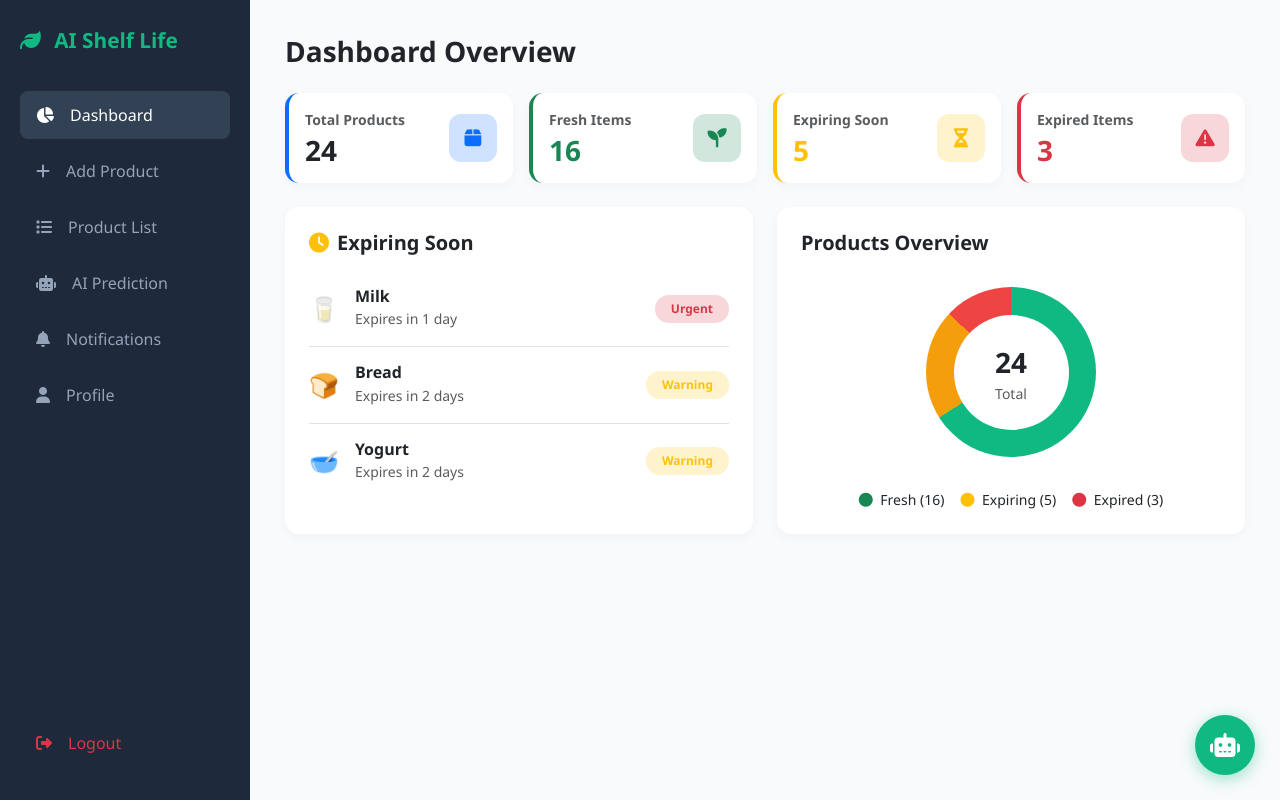
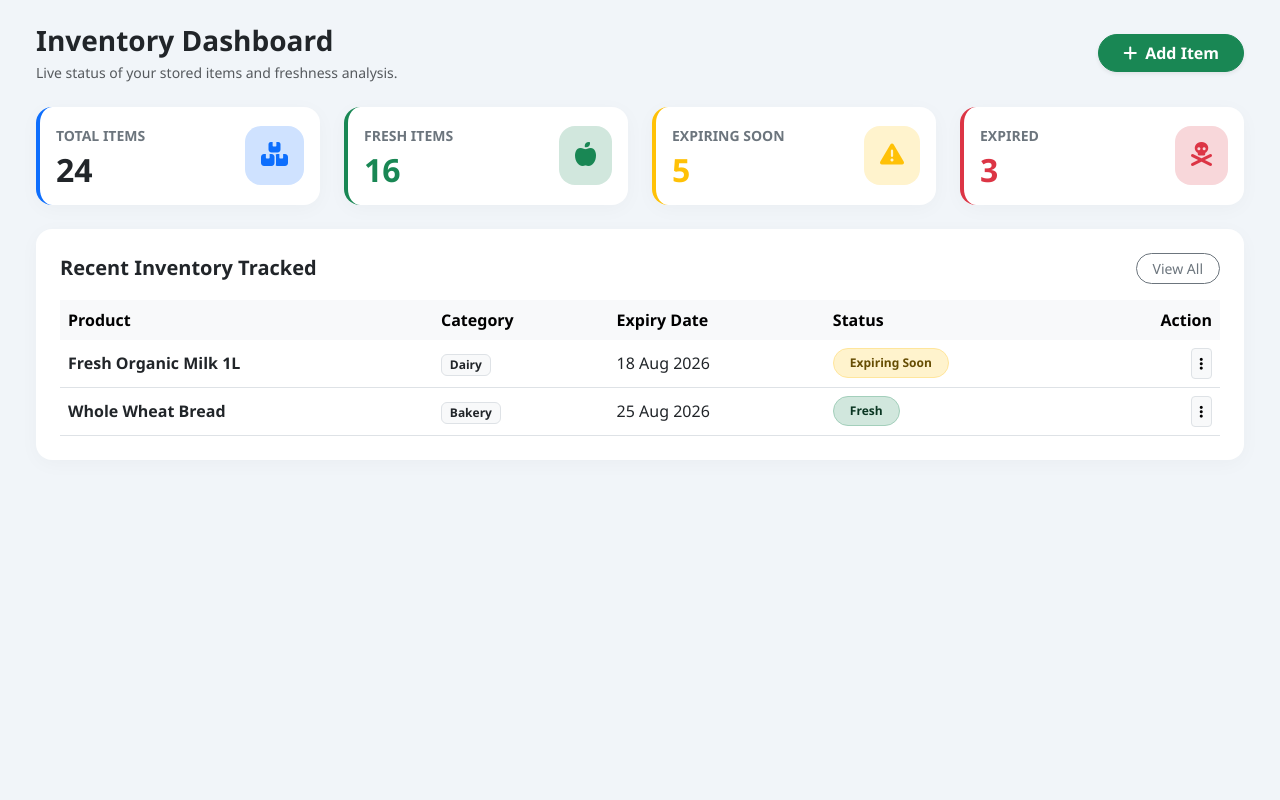
Before and after one commit to vaibhaviyadav2408-collab/-shelf-life-predictor, a Flask app: page /dashboard in a window 1280 px wide. Run offline with Flask 3, Linux system fonts and the light colour scheme.

Commit message:
Update dashboard title and styling

```diff
--- a/templates/dashboard.html
+++ b/templates/dashboard.html
@@ -3,244 +3,134 @@
 <head>
     <meta charset="UTF-8">
     <meta name="viewport" content="width=device-width, initial-scale=1.0">
-    <title>Dashboard - AI Shelf Life</title>
-    <!-- Bootstrap 5 CSS -->
+    <title>Dashboard - AI Shelf Life Predictor</title>
+
+    <!-- Header Files & CDNs -->
     <link href="https://cdn.jsdelivr.net/npm/bootstrap@5.3.0/dist/css/bootstrap.min.css" rel="stylesheet">
-    <!-- Font Awesome Icons -->
     <link rel="stylesheet" href="https://cdnjs.cloudflare.com/ajax/libs/font-awesome/6.4.0/css/all.min.css">
 
     <style>
-        * { box-sizing: border-box; }
-        body { background-color: #f8fafc; font-family: 'Segoe UI', Tahoma, Geneva, Verdana, sans-serif; margin: 0; padding: 0; }
-
-        /* Left Sidebar Styling */
-        .sidebar {
-            width: 250px;
-            height: 100vh;
-            position: fixed;
-            top: 0;
-            left: 0;
-            background: #1e293b;
-            color: #ffffff;
-            padding: 25px 20px;
-            display: flex;
-            flex-direction: column;
-            z-index: 1000;
+        body {
+            background-color: #f1f5f9;
+            font-family: 'Segoe UI', system-ui, -apple-system, sans-serif;
+            margin: 0;
+            padding: 24px;
         }
-        .sidebar-brand { font-size: 1.3rem; font-weight: 700; color: #10b981; margin-bottom: 35px; }
-        .sidebar a {
-            color: #94a3b8;
-            text-decoration: none;
-            padding: 12px 16px;
-            border-radius: 8px;
-            margin-bottom: 8px;
-            display: flex;
-            align-items: center;
-            font-weight: 500;
+        .card-custom {
+            border: none;
+            border-radius: 16px;
+            box-shadow: 0 4px 20px rgba(0, 0, 0, 0.03);
+            background: #ffffff;
         }
-        .sidebar a:hover, .sidebar a.active { background: #334155; color: #ffffff; }
-
-        /* Main Area */
-        .main-content { margin-left: 250px; padding: 35px; min-height: 100vh; }
-        .card-custom { border: none; border-radius: 14px; box-shadow: 0 4px 12px rgba(0, 0, 0, 0.03); background: #ffffff; }
-        .stat-icon { width: 48px; height: 48px; border-radius: 12px; display: flex; align-items: center; justify-content: center; font-size: 1.2rem; }
-
-        /* Donut Chart Visual */
-        .chart-container {
-            width: 170px; height: 170px; border-radius: 50%;
-            background: conic-gradient(#10b981 0% 66%, #f59e0b 66% 87%, #ef4444 87% 100%);
-            display: flex; align-items: center; justify-content: center; margin: auto;
-        }
-        .chart-donut {
-            width: 115px; height: 115px; background: #ffffff; border-radius: 50%;
-            display: flex; flex-direction: column; align-items: center; justify-content: center;
-        }
-
-        /* Floating AI Chatbot Button */
-        .chat-btn {
-            position: fixed; bottom: 25px; right: 25px; width: 60px; height: 60px;
-            background: #10b981; color: white; border-radius: 50%; display: flex;
-            align-items: center; justify-content: center; font-size: 24px;
-            cursor: pointer; box-shadow: 0 4px 15px rgba(16, 185, 129, 0.4); border: none; z-index: 1050;
-        }
-        .chat-box {
-            position: fixed; bottom: 95px; right: 25px; width: 340px; height: 420px;
-            background: #ffffff; border-radius: 16px; box-shadow: 0 10px 30px rgba(0,0,0,0.15);
-            display: none; flex-direction: column; overflow: hidden; z-index: 1050; border: 1px solid #e2e8f0;
-        }
-        .chat-header { background: #10b981; color: white; padding: 15px; font-weight: bold; display: flex; justify-content: space-between; align-items: center; }
-        .chat-body { flex: 1; padding: 15px; overflow-y: auto; background: #f8fafc; font-size: 14px; }
-        .chat-msg { margin-bottom: 10px; max-width: 80%; padding: 10px 14px; border-radius: 12px; font-size: 13px; line-height: 1.4; }
-        .msg-bot { background: #e2e8f0; color: #1e293b; align-self: flex-start; border-bottom-left-radius: 2px; }
-        .msg-user { background: #10b981; color: white; margin-left: auto; border-bottom-right-radius: 2px; }
-        .chat-footer { padding: 10px; background: white; border-top: 1px solid #e2e8f0; display: flex; gap: 8px; }
     </style>
 </head>
 <body>
 
-<!-- Left Fixed Navigation Sidebar -->
-<div class="sidebar">
-    <div class="sidebar-brand">
-        <i class="fa-solid fa-leaf me-2"></i> AI Shelf Life
+<div class="container-fluid">
+    <div class="d-flex justify-content-between align-items-center mb-4">
+        <div>
+            <h3 class="fw-bold text-dark mb-1">Inventory Dashboard</h3>
+            <p class="text-muted small mb-0">Live status of your stored items and freshness analysis.</p>
         </div>
-    <a href="/dashboard" class="active"><i class="fa-solid fa-chart-pie me-3"></i> Dashboard</a>
-    <a href="/add-product"><i class="fa-solid fa-plus me-3"></i> Add Product</a>
-    <a href="/product-list"><i class="fa-solid fa-list me-3"></i> Product List</a>
-    <a href="/ai-prediction"><i class="fa-solid fa-robot me-3"></i> AI Prediction</a>
-    <a href="/notifications"><i class="fa-solid fa-bell me-3"></i> Notifications</a>
-    <a href="/profile"><i class="fa-solid fa-user me-3"></i> Profile</a>
-    <a href="/logout" class="mt-auto text-danger"><i class="fa-solid fa-right-from-bracket me-3"></i> Logout</a>
+        <a href="/add-product" class="btn btn-success rounded-pill px-4 shadow-sm fw-semibold">
+            <i class="fa-solid fa-plus me-2"></i>Add Item
+        </a>
     </div>
 
-<!-- Main Area Content -->
-<div class="main-content">
-    <h3 class="fw-bold mb-4">Dashboard Overview</h3>
-
-    <!-- Cards Row -->
-    <div class="row g-3 mb-4">
-        <div class="col-md-3">
-            <div class="card card-custom p-3 border-start border-primary border-4">
-                <div class="d-flex align-items-center justify-content-between">
-                    <div><p class="text-muted mb-1 small fw-semibold">Total Products</p><h3 class="fw-bold mb-0">24</h3></div>
-                    <div class="stat-icon bg-primary-subtle text-primary"><i class="fa-solid fa-box"></i></div>
+    <!-- Analytics Cards -->
+    <div class="row g-4 mb-4">
+        <div class="col-xl-3 col-md-6">
+            <div class="card card-custom p-3 border-start border-4 border-primary">
+                <div class="d-flex justify-content-between align-items-center">
+                    <div>
+                        <span class="text-secondary small fw-bold text-uppercase">Total Items</span>
+                        <h2 class="fw-bold text-dark mb-0 mt-1">{{ total if total else 24 }}</h2>
                     </div>
-            </div>
-        </div>
-
-        <div class="col-md-3">
-            <div class="card card-custom p-3 border-start border-success border-4">
-                <div class="d-flex align-items-center justify-content-between">
-                    <div><p class="text-muted mb-1 small fw-semibold">Fresh Items</p><h3 class="fw-bold mb-0 text-success">16</h3></div>
-                    <div class="stat-icon bg-success-subtle text-success"><i class="fa-solid fa-seedling"></i></div>
-                </div>
-            </div>
-        </div>
-
-        <div class="col-md-3">
-            <div class="card card-custom p-3 border-start border-warning border-4">
-                <div class="d-flex align-items-center justify-content-between">
-                    <div><p class="text-muted mb-1 small fw-semibold">Expiring Soon</p><h3 class="fw-bold mb-0 text-warning">5</h3></div>
-                    <div class="stat-icon bg-warning-subtle text-warning"><i class="fa-solid fa-hourglass-half"></i></div>
-                </div>
-            </div>
-        </div>
-
-        <div class="col-md-3">
-            <div class="card card-custom p-3 border-start border-danger border-4">
-                <div class="d-flex align-items-center justify-content-between">
-                    <div><p class="text-muted mb-1 small fw-semibold">Expired Items</p><h3 class="fw-bold mb-0 text-danger">3</h3></div>
-                    <div class="stat-icon bg-danger-subtle text-danger"><i class="fa-solid fa-triangle-exclamation"></i></div>
+                    <div class="bg-primary-subtle text-primary p-3 rounded-4">
+                        <i class="fa-solid fa-boxes-stacked fs-4"></i>
                     </div>
                 </div>
             </div>
         </div>
-
-    <!-- Bottom Section -->
-    <div class="row g-4">
-        <div class="col-md-6">
-            <div class="card card-custom p-4 h-100">
-                <h5 class="fw-bold mb-3"><i class="fa-solid fa-clock text-warning me-2"></i>Expiring Soon</h5>
-                <div class="list-group list-group-flush">
-                    <div class="list-group-item d-flex justify-content-between align-items-center border-bottom py-3 px-0">
-                        <div class="d-flex align-items-center">
-                            <span class="fs-4 me-3">🥛</span>
-                            <div><h6 class="mb-0 fw-semibold">Milk</h6><small class="text-muted">Expires in 1 day</small></div>
+        <div class="col-xl-3 col-md-6">
+            <div class="card card-custom p-3 border-start border-4 border-success">
+                <div class="d-flex justify-content-between align-items-center">
+                    <div>
+                        <span class="text-secondary small fw-bold text-uppercase">Fresh Items</span>
+                        <h2 class="fw-bold text-success mb-0 mt-1">{{ fresh if fresh else 16 }}</h2>
                     </div>
-                        <span class="badge bg-danger-subtle text-danger px-3 py-2 rounded-pill">Urgent</span>
-                    </div>
-
-                    <div class="list-group-item d-flex justify-content-between align-items-center border-bottom py-3 px-0">
-                        <div class="d-flex align-items-center">
-                            <span class="fs-4 me-3">🍞</span>
-                            <div><h6 class="mb-0 fw-semibold">Bread</h6><small class="text-muted">Expires in 2 days</small></div>
-                        </div>
-                        <span class="badge bg-warning-subtle text-warning px-3 py-2 rounded-pill">Warning</span>
-                    </div>
-
-                    <div class="list-group-item d-flex justify-content-between align-items-center border-0 py-3 px-0">
-                        <div class="d-flex align-items-center">
-                            <span class="fs-4 me-3">🥣</span>
-                            <div><h6 class="mb-0 fw-semibold">Yogurt</h6><small class="text-muted">Expires in 2 days</small></div>
-                        </div>
-                        <span class="badge bg-warning-subtle text-warning px-3 py-2 rounded-pill">Warning</span>
+                    <div class="bg-success-subtle text-success p-3 rounded-4">
+                        <i class="fa-solid fa-apple-whole fs-4"></i>
                     </div>
                 </div>
             </div>
         </div>
-
-        <div class="col-md-6">
-            <div class="card card-custom p-4 h-100 text-center">
-                <h5 class="fw-bold mb-3 text-start">Products Overview</h5>
-                <div class="d-flex justify-content-center align-items-center my-auto py-3">
-                    <div class="chart-container">
-                        <div class="chart-donut">
-                            <span class="fw-bold fs-3">24</span>
-                            <small class="text-muted d-block">Total</small>
+        <div class="col-xl-3 col-md-6">
+            <div class="card card-custom p-3 border-start border-4 border-warning">
+                <div class="d-flex justify-content-between align-items-center">
+                    <div>
+                        <span class="text-secondary small fw-bold text-uppercase">Expiring Soon</span>
+                        <h2 class="fw-bold text-warning mb-0 mt-1">{{ expiring if expiring else 5 }}</h2>
+                    </div>
+                    <div class="bg-warning-subtle text-warning p-3 rounded-4">
+                        <i class="fa-solid fa-triangle-exclamation fs-4"></i>
                     </div>
                 </div>
             </div>
-                <div class="d-flex justify-content-center gap-3 mt-3">
-                    <small><i class="fa-solid fa-circle text-success me-1"></i> Fresh (16)</small>
-                    <small><i class="fa-solid fa-circle text-warning me-1"></i> Expiring (5)</small>
-                    <small><i class="fa-solid fa-circle text-danger me-1"></i> Expired (3)</small>
+        </div>
+        <div class="col-xl-3 col-md-6">
+            <div class="card card-custom p-3 border-start border-4 border-danger">
+                <div class="d-flex justify-content-between align-items-center">
+                    <div>
+                        <span class="text-secondary small fw-bold text-uppercase">Expired</span>
+                        <h2 class="fw-bold text-danger mb-0 mt-1">{{ expired if expired else 3 }}</h2>
+                    </div>
+                    <div class="bg-danger-subtle text-danger p-3 rounded-4">
+                        <i class="fa-solid fa-skull-crossbones fs-4"></i>
                     </div>
                 </div>
             </div>
         </div>
     </div>
 
-<!-- Floating Chatbot Toggle Button -->
-<button class="chat-btn" onclick="toggleChat()"><i class="fa-solid fa-robot"></i></button>
-
-<!-- Chatbot Popup Window -->
-<div class="chat-box" id="chatBox">
-    <div class="chat-header">
-        <span><i class="fa-solid fa-robot me-2"></i> AI Assistant</span>
-        <i class="fa-solid fa-xmark" style="cursor:pointer;" onclick="toggleChat()"></i>
+    <!-- Data Table -->
+    <div class="card card-custom p-4">
+        <div class="d-flex justify-content-between align-items-center mb-3">
+            <h5 class="fw-bold text-dark mb-0">Recent Inventory Tracked</h5>
+            <a href="/product-list" class="btn btn-sm btn-outline-secondary rounded-pill px-3">View All</a>
         </div>
-    <div class="chat-body d-flex flex-column" id="chatMessages">
-        <div class="chat-msg msg-bot">Hello! 👋 Ask me anything about food shelf life!</div>
+        <div class="table-responsive">
+            <table class="table table-hover align-middle mb-0">
+                <thead class="table-light">
+                    <tr>
+                        <th class="border-0">Product</th>
+                        <th class="border-0">Category</th>
+                        <th class="border-0">Expiry Date</th>
+                        <th class="border-0">Status</th>
+                        <th class="border-0 text-end">Action</th>
+                    </tr>
+                </thead>
+                <tbody>
+                    <tr>
+                        <td class="fw-semibold">Fresh Organic Milk 1L</td>
+                        <td><span class="badge bg-light text-dark border">Dairy</span></td>
+                        <td>18 Aug 2026</td>
+                        <td><span class="badge bg-warning-subtle text-warning-emphasis border border-warning-subtle px-3 py-2 rounded-pill">Expiring Soon</span></td>
+                        <td class="text-end"><button class="btn btn-sm btn-light border"><i class="fa-solid fa-ellipsis-vertical"></i></button></td>
+                    </tr>
+                    <tr>
+                        <td class="fw-semibold">Whole Wheat Bread</td>
+                        <td><span class="badge bg-light text-dark border">Bakery</span></td>
+                        <td>25 Aug 2026</td>
+                        <td><span class="badge bg-success-subtle text-success-emphasis border border-success-subtle px-3 py-2 rounded-pill">Fresh</span></td>
+                        <td class="text-end"><button class="btn btn-sm btn-light border"><i class="fa-solid fa-ellipsis-vertical"></i></button></td>
+                    </tr>
+                </tbody>
+            </table>
         </div>
-    <div class="chat-footer">
-        <input type="text" id="chatInput" class="form-control form-control-sm" placeholder="Ask something..." onkeypress="handleKey(event)">
-        <button class="btn btn-sm btn-success px-3" onclick="sendMessage()"><i class="fa-solid fa-paper-plane"></i></button>
     </div>
 </div>
 
-<script>
-    function toggleChat() {
-        const box = document.getElementById('chatBox');
-        box.style.display = (box.style.display === 'flex') ? 'none' : 'flex';
-    }
-    function handleKey(e) { if (e.key === 'Enter') sendMessage(); }
-    async function sendMessage() {
-        const input = document.getElementById('chatInput');
-        const text = input.value.trim();
-        if (!text) return;
-
-        const container = document.getElementById('chatMessages');
-        const userDiv = document.createElement('div');
-        userDiv.className = 'chat-msg msg-user';
-        userDiv.innerText = text;
-        container.appendChild(userDiv);
-        input.value = '';
-        container.scrollTop = container.scrollHeight;
-
-        try {
-            const res = await fetch('/chat', {
-                method: 'POST',
-                headers: { 'Content-Type': 'application/json' },
-                body: JSON.stringify({ message: text })
-            });
-            const data = await res.json();
-            const botDiv = document.createElement('div');
-            botDiv.className = 'chat-msg msg-bot';
-            botDiv.innerText = data.reply;
-            container.appendChild(botDiv);
-            container.scrollTop = container.scrollHeight;
-        } catch (err) { console.error(err); }
-    }
-</script>
-
+<script src="https://cdn.jsdelivr.net/npm/bootstrap@5.3.0/dist/js/bootstrap.bundle.min.js"></script>
 </body>
 </html>
```
Lines whose indentation alone changed are shown as unchanged.
